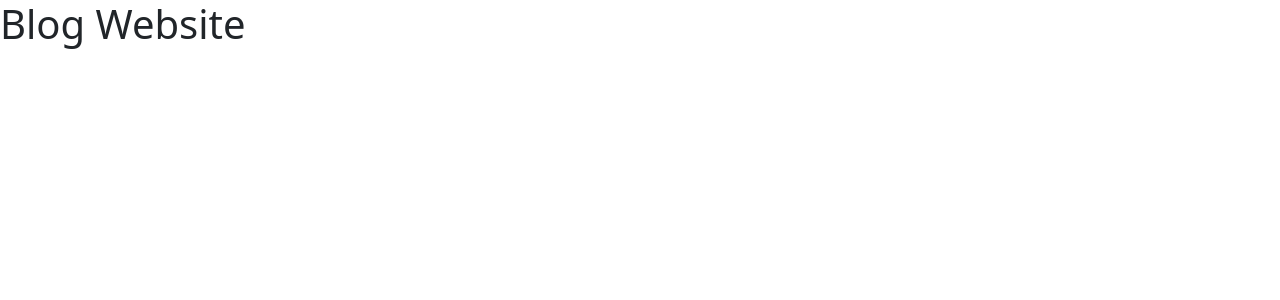
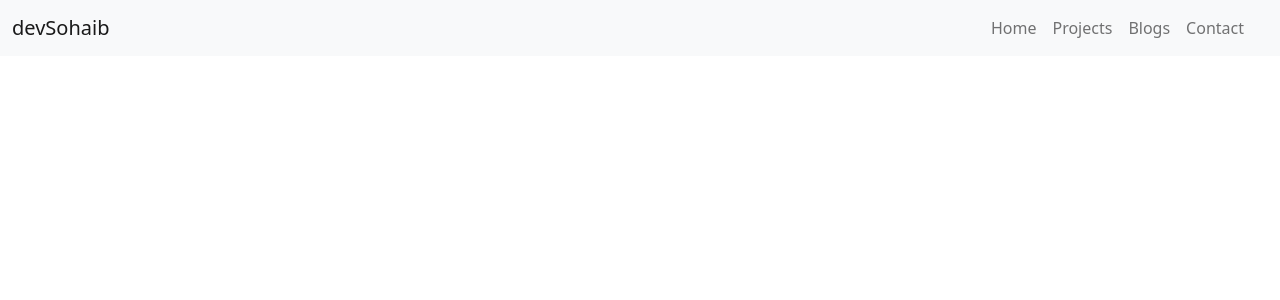
Before and after one commit to sohaibsalman/blog-react, a React (Create React App) app in the folder web/: page / in a window 1280 px wide. Shown: the top 300 px of the page. Built offline with nearby package versions, Linux system fonts and the light colour scheme.

Commit message:
Create Navbar component

```diff
--- a/web/src/App.tsx
+++ b/web/src/App.tsx
@@ -1,5 +1,7 @@
+import { Navbar } from "./components/Navbar";
+
 const App: React.FC = () => {
-  return <h1>Blog Website</h1>;
+  return <Navbar />;
 };
 
 export default App;
--- /dev/null
+++ b/web/src/components/Navbar/Navbar.tsx
@@ -0,0 +1,42 @@
+import Container from "react-bootstrap/Container";
+import Nav from "react-bootstrap/Nav";
+import Navbar from "react-bootstrap/Navbar";
+import Offcanvas from "react-bootstrap/Offcanvas";
+
+import "./navbar.css";
+import config from "../../config/navbar.config";
+
+const AppNavbar = () => {
+  const brand = Object.hasOwn(config.brand, "render")
+    ? config.brand.render()
+    : config.brand.name;
+
+  const renderedLinks = config.links.map((link) => (
+    <Nav.Link key={link.route} href={link.route}>
+      {link.label}
+    </Nav.Link>
+  ));
+
+  return (
+    <Navbar bg="light" expand={"lg"} className="mb-3">
+      <Container fluid>
+        <Navbar.Brand href="#">{brand}</Navbar.Brand>
+        <Navbar.Toggle aria-controls={`offcanvasNavbar-expand-lg`} />
+        <Navbar.Offcanvas
+          id={`offcanvasNavbar-expand-lg`}
+          aria-labelledby={`offcanvasNavbarLabel-expand-lg`}
+          placement="end"
+        >
+          <Offcanvas.Header closeButton />
+          <Offcanvas.Body>
+            <Nav className="justify-content-end flex-grow-1 pe-3">
+              {renderedLinks}
+            </Nav>
+          </Offcanvas.Body>
+        </Navbar.Offcanvas>
+      </Container>
+    </Navbar>
+  );
+};
+
+export default AppNavbar;
--- /dev/null
+++ b/web/src/components/Navbar/index.ts
@@ -0,0 +1,3 @@
+import AppNavbar from "./Navbar";
+
+export { AppNavbar as Navbar };
--- /dev/null
+++ b/web/src/components/Navbar/navbar.css
@@ -0,0 +1,3 @@
+.offcanvas-header {
+  justify-content: flex-end !important;
+}
--- /dev/null
+++ b/web/src/config/navbar.config.tsx
@@ -0,0 +1,32 @@
+const config = {
+  brand: {
+    name: "Sohaib Salman",
+    render: () => {
+      return (
+        <div>
+          <span>dev</span>Sohaib
+        </div>
+      );
+    },
+  },
+  links: [
+    {
+      label: "Home",
+      route: "/",
+    },
+    {
+      label: "Projects",
+      route: "/projects",
+    },
+    {
+      label: "Blogs",
+      route: "/blogs",
+    },
+    {
+      label: "Contact",
+      route: "/contact",
+    },
+  ],
+};
+
+export default config;
```
